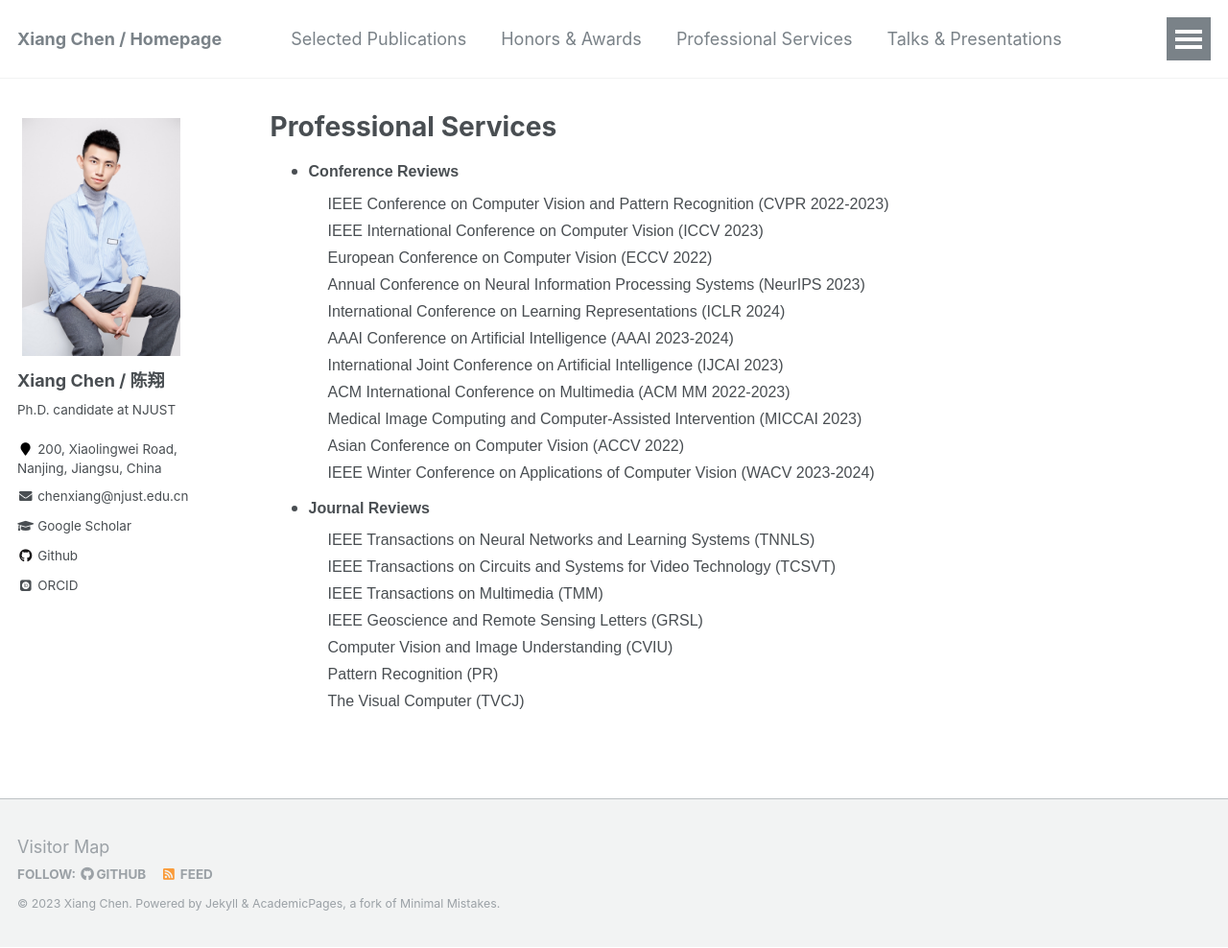
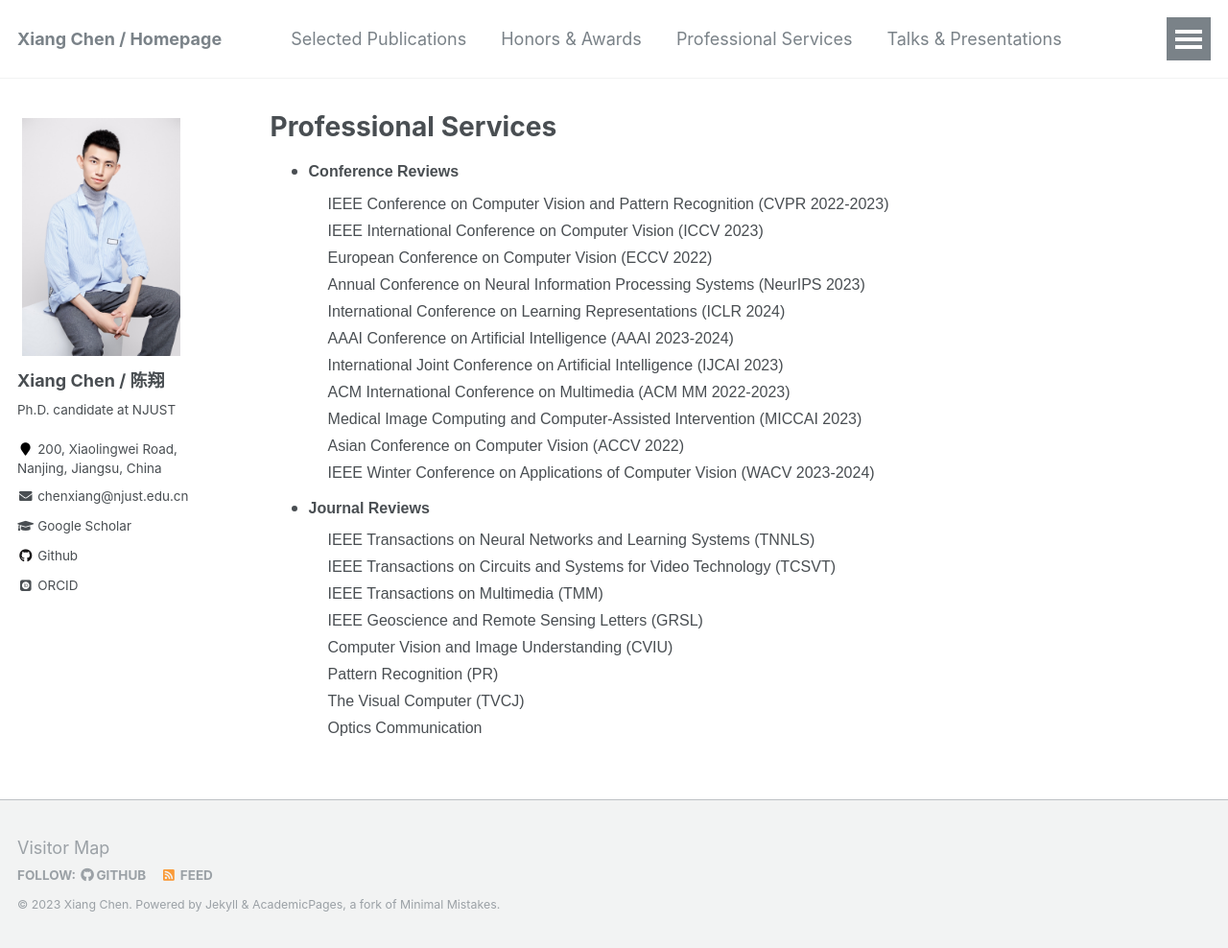
Before and after one commit to cschenxiang/cschenxiang.github.io, a Jekyll site: the page built from _pages/services.html, in a window 1280 px wide and 988 px high. Shown: the whole window at 96% size. Built offline with Jekyll 4.4.1, drawn with Linux system fonts in a browser that asks for light colours; some web fonts are replaced.

Commit message:
Update services.html

```diff
--- a/_pages/services.html
+++ b/_pages/services.html
@@ -35,6 +35,7 @@ IEEE Geoscience and Remote Sensing Letters (GRSL) </br>
 Computer Vision and Image Understanding (CVIU) </br>
 Pattern Recognition (PR) </br>
 The Visual Computer (TVCJ) </br>
+Optics Communication </br>
 </font>
 </p>
 </li>
```
